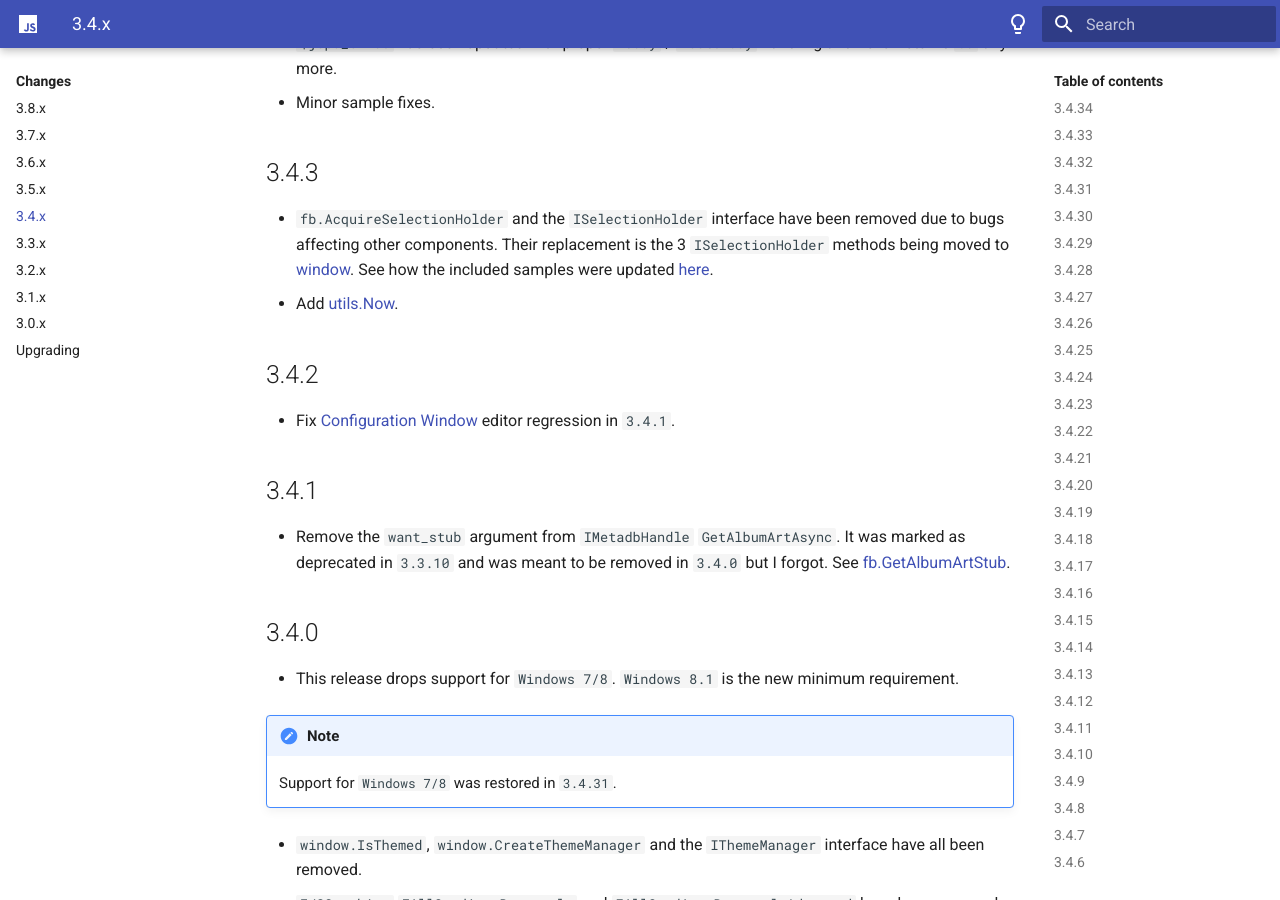
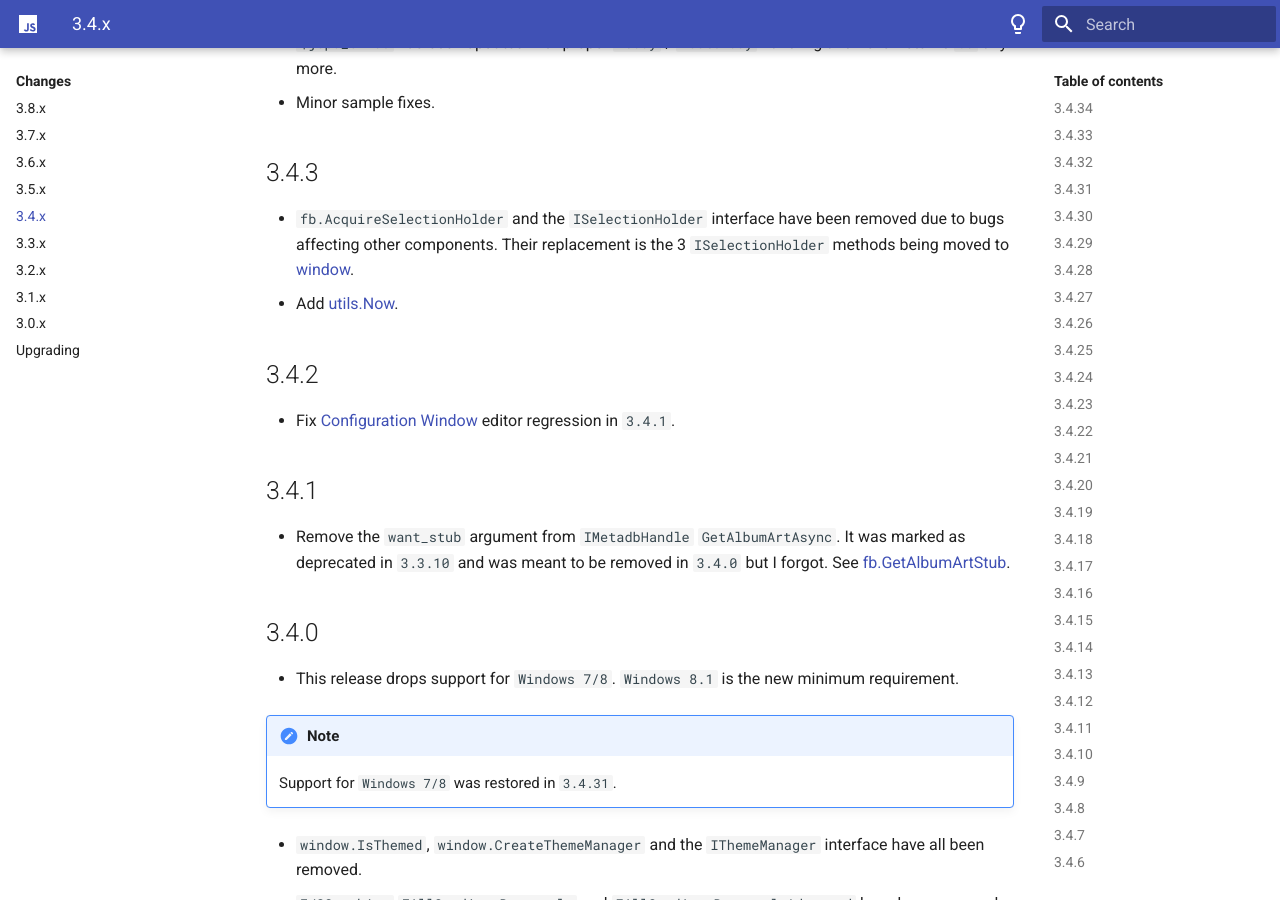
Before and after one commit to jscript-panel/jscript-panel.github.io, an MkDocs documentation site: the page built from docs/docs/changes/3-4-x.md, in a window 1280 px wide and 900 px high, scrolled down 6258 px. Built offline with MkDocs 1.6.1 and Material for MkDocs 9.7.7, drawn with Linux system fonts in a browser that asks for light colours.

Commit message:
Remove dead links

```diff
--- a/docs/docs/changes/3-4-x.md
+++ b/docs/docs/changes/3-4-x.md
@@ -151,7 +151,7 @@ Track Info + Spectrogram Seekbar + Buttons
 
 ## 3.4.3
 - `fb.AcquireSelectionHolder` and the `ISelectionHolder` interface have been removed due to bugs affecting other components. Their replacement
-is the 3 `ISelectionHolder` methods being moved to [window](../namespaces/window.md). See how the included samples were updated [here](https://github.com/jscript-panel/component/commit/f4d4175d39f33da15450db8080bfd77118fa86a6).
+is the 3 `ISelectionHolder` methods being moved to [window](../namespaces/window.md).
 - Add [utils.Now](../namespaces/utils.md#utilsnow).
 
 ## 3.4.2
```
Also changed, not shown: docs/docs/changes/upgrading.md (+0 -1 lines).
